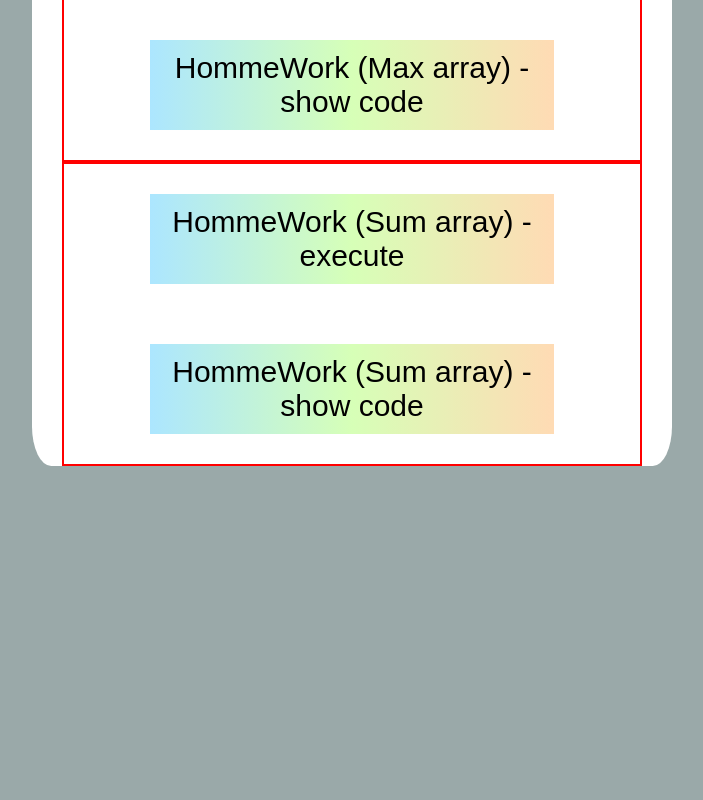
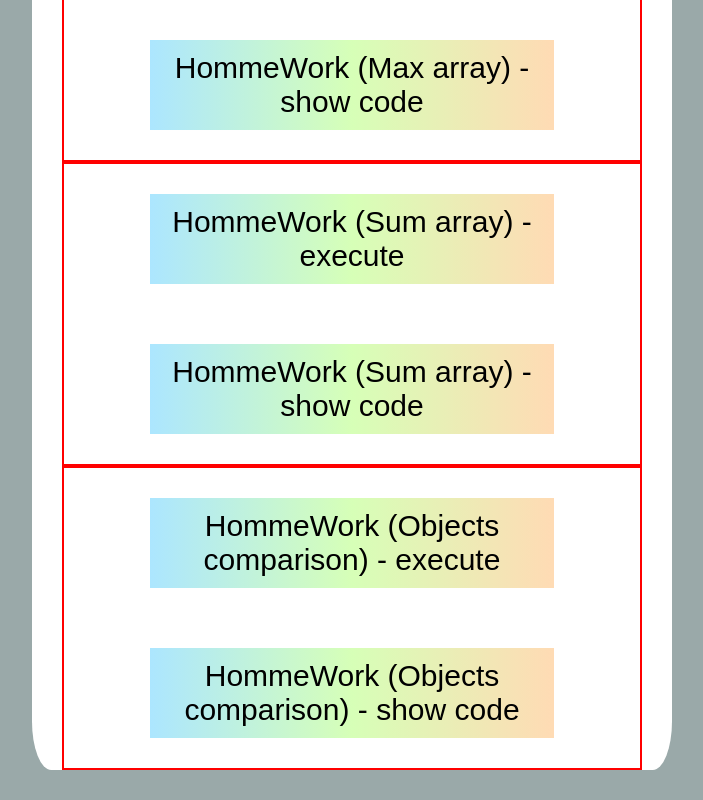
Before and after one commit to mitskevich-paul/js-hw, a plain HTML site: page index.html in a window 1280 px wide. Shown: the part 881-1681 px from the top of the page, without its empty margins (296-999 px from the left). Before the commit the page ends 1377 px from the top, so only its background shows below. Drawn offline with Linux system fonts and the light colour scheme.

Commit message:
Update index.html

```diff
--- a/index.html
+++ b/index.html
@@ -26,6 +26,10 @@
                 <button id="fourth">HommeWork (Sum array) - execute</button>
                 <button id="fourth_show">HommeWork (Sum array) - show code</button>
             </div>
+            <div class="work">
+                <button id="fifth">HommeWork (Objects comparison) - execute</button>
+                <button id="fifth_show">HommeWork (Objects comparison) - show code</button>
+            </div>
         </div>
     <script src="./scripts/scripts.js"></script>
     </body>
```
